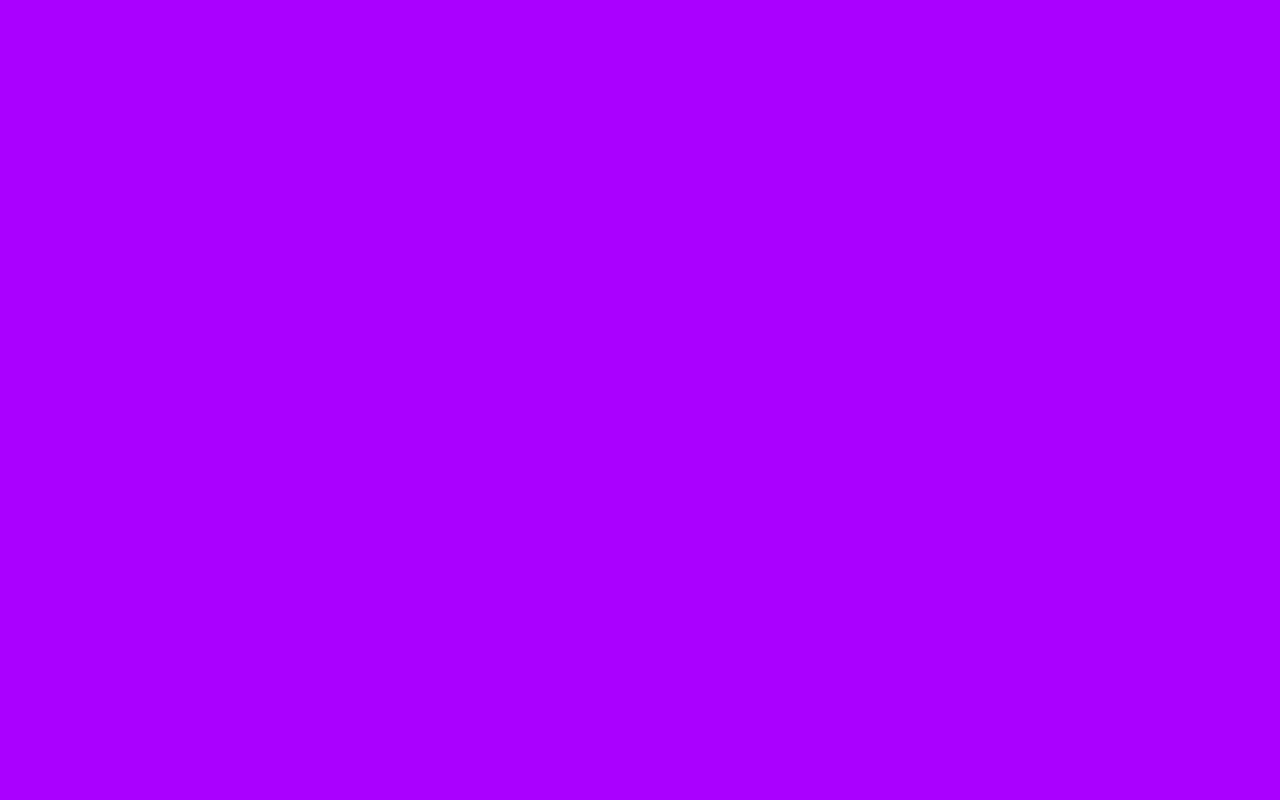
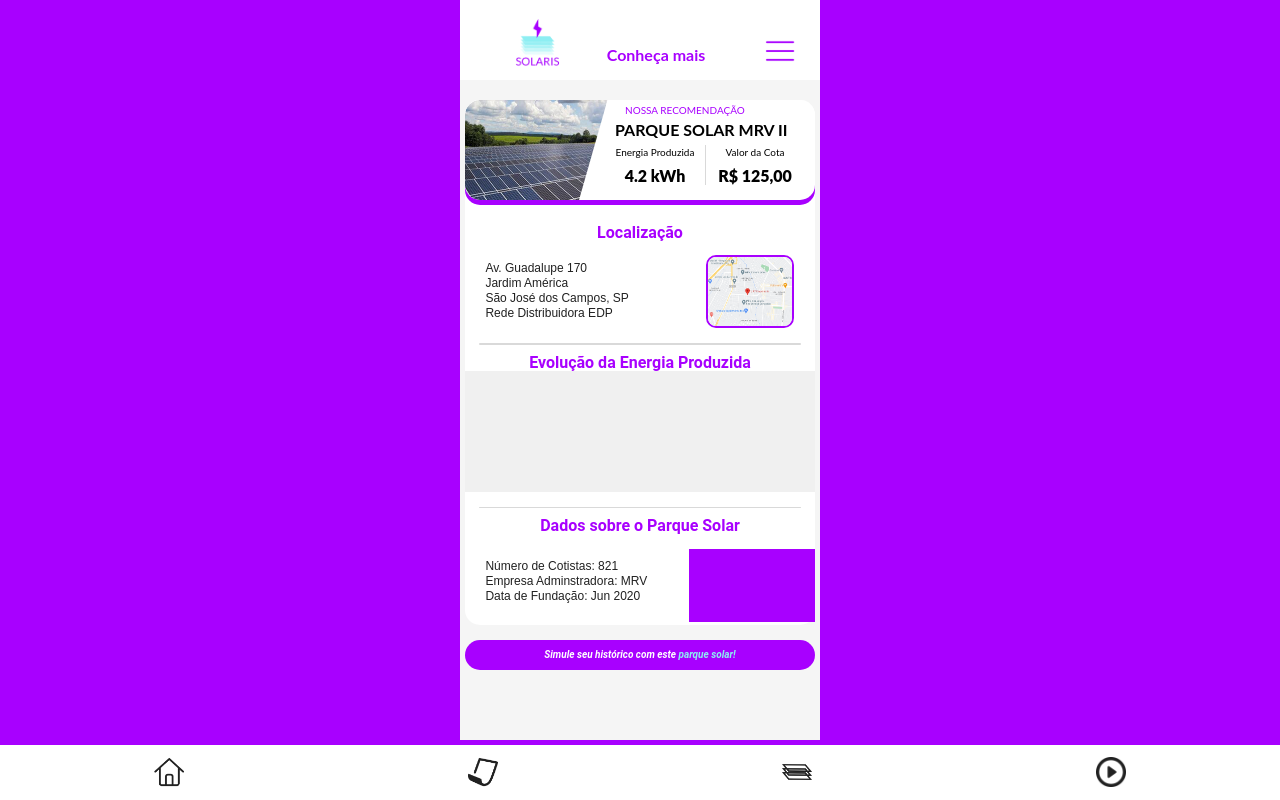
Before and after one commit to luiz-lvj/navi-tech-journey-2022, a React (Create React App) app: page /park in a window 1280 px wide. Before the commit this address had no page. Built offline with nearby package versions, Linux system fonts and the light colour scheme.

Commit message:
park semi pronto

```diff
--- a/src/App.js
+++ b/src/App.js
@@ -8,6 +8,7 @@
 import Start from "./components/Start";
 import BarGraph from "./components/BarGraph";
 import Menu from "./components/Menu";
+import Park from "./components/Park";
 
 
 function App() {
@@ -21,6 +22,7 @@
       <Route path="/menu" element={<Menu/>}/>
       <Route path="/history" element={<History/>}/>
       <Route path="/parklist" element={<ParkList/>}/>
+      <Route path="/park" element={<Park/>}/>
       <Route path="/simulate" element={<Simulate/>}/>
       <Route path="/testgraph" element={<BarGraph/>}/>
     </Routes>
--- a/src/components/Header.js
+++ b/src/components/Header.js
@@ -27,6 +27,8 @@
                 return <span>Seu Histórico</span>
             case "/parklist":
                 return <span>Nossos Parques</span>
+            case "/park":
+                return <span>Conheça mais</span>
             case "/simulate":
                 return <span>Simulação</span>
             default:
--- a/src/components/History.js
+++ b/src/components/History.js
@@ -152,7 +152,7 @@
         }
 
         :first-child{
-            border-left: none
+            border-left: none;
         };
     }
 `;
@@ -164,7 +164,7 @@
     align-items: center;
     width: 90%;
 
-    font-family: Lato, Helvetica, sans-serif
+    font-family: 'Lato', Helvetica, sans-serif;
     font-size:   16px;
     color:  #212121;
     font-weight:  bold;
--- a/src/components/Login.js
+++ b/src/components/Login.js
@@ -132,7 +132,7 @@
     text-indent: 10px;
 
     border-radius: 15px;
-    border 1px solid #A800FF;
+    border: 1px solid #A800FF;
     height: 40px;
     margin-bottom: 10px;
 
--- /dev/null
+++ b/src/components/Park.js
@@ -0,0 +1,219 @@
+import React from 'react';
+import Footer from "./Footer";
+import Header from "./Header";
+import styled from 'styled-components';
+import assets from "../constants/assets";
+import ParkCard from './ParkCard';
+import mapPanel from '../imgs/map_panel1.png';
+
+export default function Park() {
+
+    return (
+        <ParkListStyle>
+            <Header></Header>
+            <MainCard>
+            <ParkContent>
+                <ParkCard
+                id = "01"
+                CardType='RecomendClient'
+                title='PARQUE SOLAR MRV II'
+                value1='4.2'
+                value2='125,00'
+                image={assets.park01}
+                />
+            </ParkContent>
+
+            <p>Localização</p>
+
+            <MapCard>
+                <left>Av. Guadalupe 170 <br/> Jardim América <br/> São José dos Campos, SP <br/> Rede Distribuidora EDP</left>
+                <img src={mapPanel} alt=""/>
+            </MapCard>
+
+            <HorizontalLine/>
+
+            <p>Evolução da Energia Produzida</p>
+
+            <GraphCard></GraphCard>
+
+            <HorizontalLine/>
+
+            <p>Dados sobre o Parque Solar</p>
+
+            <InfoCard>
+                <left>Número de Cotistas: 821 <br/> Empresa Adminstradora: MRV <br/> Data de Fundação: Jun 2020</left>
+                <right></right>
+            </InfoCard>
+
+            </MainCard>
+            <ButtonStyle> Simule seu histórico com este <span> parque solar!</span> </ButtonStyle>
+            <Footer></Footer>
+        </ParkListStyle>
+    );
+}
+
+const ParkListStyle = styled.div`
+    display: flex;
+    flex-direction: column;
+    align-items: center;
+    width: 100%;
+    height: 740px;
+    overflow: scroll;
+    background: #F5F5F5;
+`;
+
+const ParkContent = styled.div`
+    position: center;
+    left: 0;
+    right: 0;
+    display: flex;
+    flex-direction: column;
+    justify-content: space-between;
+    z-index: 0;
+
+`;
+
+const MainCard = styled.div`
+    display: flex;
+    flex-direction: column;
+    align-items: center;
+    width: 97%;
+
+    background: #FFFFFF;
+
+    border: 0;
+    border-radius: 15px;
+    height: 525px;
+
+    margin-top: 20px;
+    margin-bottom: 15px;
+
+    p {
+        font-size: 16px;
+        font-weight: bold;
+        color: #A800FF;
+
+        margin-top: 5px;
+    }
+`;
+
+const MapCard = styled.div`
+    display: flex;
+    flex-direction: row;
+    justify-content: center;
+    height: 140px;
+    width: 100%;
+
+    margin-bottom: 10px;
+
+    left {
+        width: 60%;
+        height: 80%;
+        text-indent: 0px;
+        line-height: 15px;
+
+        margin-top: 20px;
+        margin-left: 20px;
+
+        font-size: 12px;
+        font-weight: normal;
+        color: #212121;
+    }
+
+    img {
+        width: 25%;
+
+        margin-top: 4%;
+        margin-left: 8%;
+        margin-right: 6%;
+
+        border: 2px solid #A800FF;
+        border-radius: 10px;
+
+        background: #A800FF;
+    }
+`;
+
+const GraphCard = styled.div`
+    display: flex;
+    flex-direction: column;
+    align-items: center;
+    height: 200px;
+    width: 100%;
+
+    background: #F0F0F0;
+
+    margin-bottom: 10px;
+`;
+
+const InfoCard = styled.div`
+    display: flex;
+    flex-direction: row;
+    height: 150px;
+    width: 100%;
+
+    left {
+        width: 60%;
+        height: 80%;
+        text-indent: 0px;
+        line-height: 15px;
+
+        margin-top: 25px;
+        margin-left: 20px;
+
+        font-size: 12px;
+        font-weight: normal;
+        color: #212121;
+    }
+
+    right {
+        width: 40%;
+        height: 80%;
+        text-indent: 0px;
+        line-height: 15px;
+
+        margin-top: 15px;
+        margin-left: 15px;
+
+        background: #A800FF;
+
+        font-size: 12px;
+        font-weight: normal;
+        color: #212121;
+    }
+`;
+
+
+const HorizontalLine = styled.div`
+    height: 2px;
+    width: 92%;
+
+    border-radius: 5px;
+    background: #D9D9D9;
+    margin-top: 5px;
+    margin-bottom: 5px;
+`;
+
+const ButtonStyle = styled.div`
+    display: flex;
+    justify-content: center;
+    align-items: center;
+    width: 97%;
+
+    font-size:   10px;
+    color:  #FFFFFF;
+    font-weight: bold;
+    font-style:  italic;
+
+    border-radius: 15px;
+    background: #A800FF;
+    height: 30px;
+
+    border: 0;
+    outline: 0;
+
+    span {
+        color: #8DEEF2;
+        white-space:pre;
+    }
+`;
--- a/src/components/ParkList.js
+++ b/src/components/ParkList.js
@@ -23,6 +23,6 @@
     width: 100%;
     height: 740px;
     overflow: scroll;
-    background: #FFFFFF;
+    background: #F5F5F5;
 
 `;
```
Also changed, not shown: src/imgs/map_panel1.png (added), src/imgs/painel_solar6.png (added).
